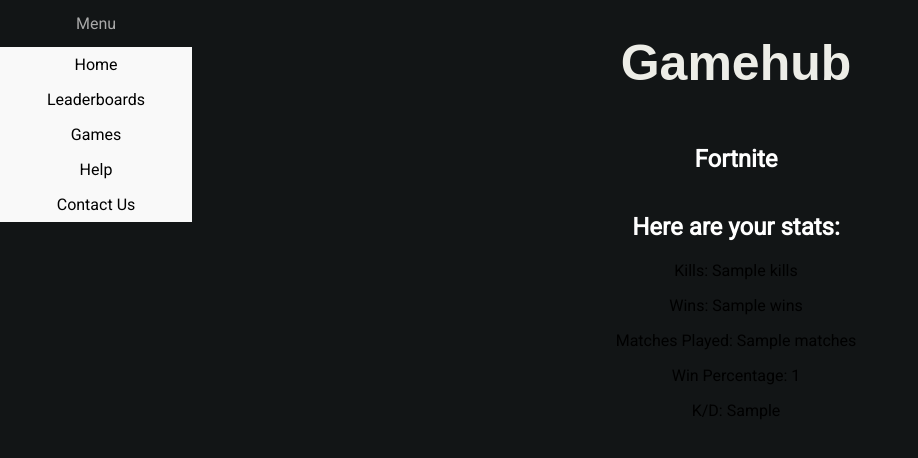
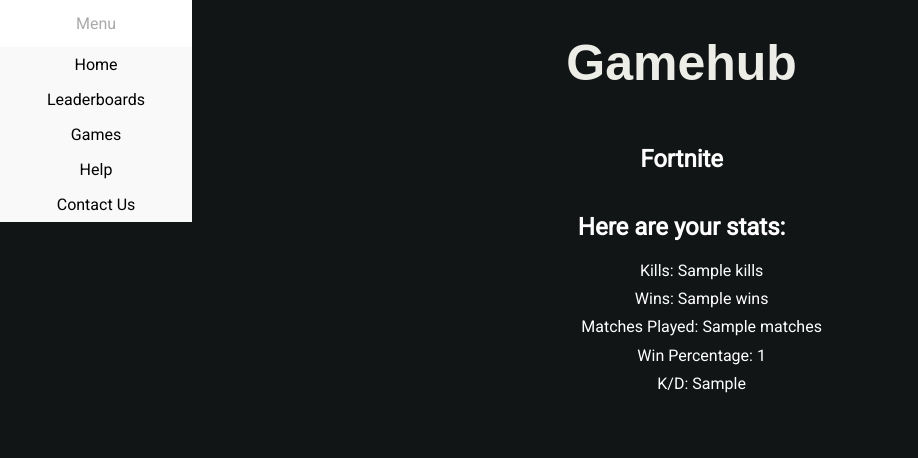
Before and after one commit to shahanmny/FortFinder, a Python web app: template templates/stats.html in a window 1280 px wide. Shown: the top 458 px of the page, without its empty margins (0-918 px from the left). Run offline with Jinja, Linux system fonts and the light colour scheme; the template is opened without the code that fills it: most values are stand-ins (such as "Sample title", 1, 10 or a date in 2020).

Commit message:
worked on layout and look of html and css

```diff
--- a/css/style.css
+++ b/css/style.css
@@ -26,6 +26,19 @@
   margin: 0;
 }
 
+.position {
+  margin-right: 10%;
+}
+
+.stats-ul {
+  color: white;
+  list-style-type: none;
+}
+
+.stats-li {
+  margin-top: 1%;
+}
+
 .container {
   text-align: center;
   display: grid;
@@ -49,6 +62,7 @@
 	margin: 0;
 	padding: 0;
 	padding: 14px 16px;
+  background-color:  #ffffff;
 }
 
 .dropdown-content {
--- a/templates/index.html
+++ b/templates/index.html
@@ -20,11 +20,11 @@
 					<li><a>Contact Us</a></li>
 				</ul>
 			</nav>
-			<header>
+			<header class="position">
 			  <h1>Gamehub</h1>
 			</header>
 			<section></section>
-			<div class="text-center">
+			<div class="text-center position">
 				<form method="POST" action="/stats">
 					<input type="text" name="username" value="Username"/>
 					<br/><br/>
--- a/templates/stats.html
+++ b/templates/stats.html
@@ -20,21 +20,23 @@
 					<li><a>Contact Us</a></li>
 				</ul>
 			</nav>
-			<header>
+			<header class="position">
 			  <h1>Gamehub</h1>
 			</header>
 			<section></section>
-      <section>
+      <section class="position">
         <h2>Fortnite</h2>
       </section>
       <section></section>
-			<div class="text-center">
+			<div class="text-center position">
 				<h2>Here are your stats:</h2>
-        <p>Kills: {{kills}}</p>
-        <p>Wins: {{wins}}</p>
-        <p>Matches Played: {{matches}}</p>
-        <p>Win Percentage: {{win_percentage}}</p>
-        <p>K/D: {{k_d}}</p>
+        <ul class="stats-ul">
+          <li class="stats-li">Kills: {{kills}}</li>
+          <li class="stats-li">Wins: {{wins}}</li>
+          <li class="stats-li">Matches Played: {{matches}}</li>
+          <li class="stats-li">Win Percentage: {{win_percentage}}</li>
+          <li class="stats-li">K/D: {{k_d}}</li>
+        </ul>
 			</div>
 		</div>
 	</body>
```
